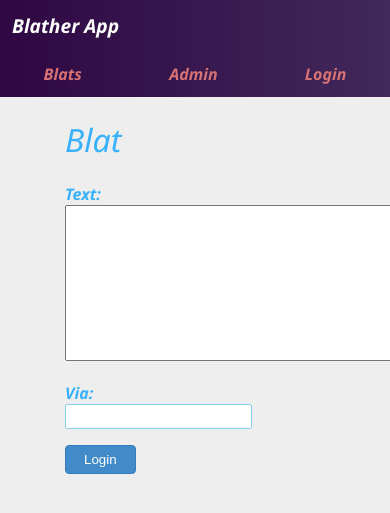
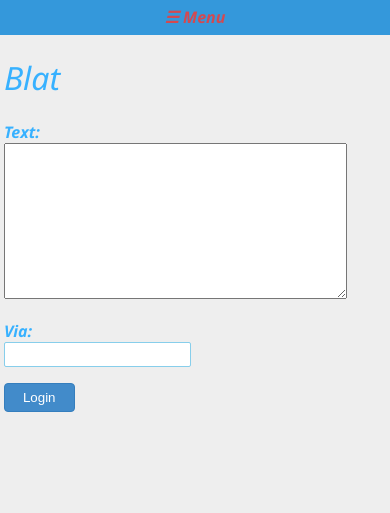
Before and after one commit to deepakmk1993/blather, a Django app: a page that uses blat/templates/blat/master.html in a window 390 px wide; the page is wider, and only the part inside the window is pictured. Shown: the top 513 px of that part. Run offline with Django 3.2, Linux system fonts and the light colour scheme.

Commit message:
Initialize repository

```diff
--- a/blat/static/css/layout.css
+++ b/blat/static/css/layout.css
@@ -34,11 +34,11 @@
   display: flex;
   -webkit-flex-flow: row wrap;
   justify-content: space-around;
-  background: #41295a; /* fallback for old browsers */
-  background: -webkit-linear-gradient(to left, #41295a , #2F0743); /* Chrome 10-25, Safari 5.1-6 */
-  background: linear-gradient(to left, #41295a , #2F0743); /* W3C, IE 10+/ Edge, Firefox 16+, Chrome 26+, Opera 12+, Safari 7+ */
+  background: #41295a;
+  background: -webkit-linear-gradient(to left, #41295a , #2F0743);
+  background: linear-gradient(to left, #41295a , #2F0743);
 }
-header .brand{
+header #brand{
   margin-top: 0;
   font-size: 1.2em;
   margin-right: auto;
@@ -67,12 +67,15 @@
 }
 .panel-footer{
   padding: 4px;
-  /*color: #fff;*/
   background-color: #d9edf7;
 }
 #mycustomform{
   max-width: 260px;
   margin: 2% auto;
+}
+label{
+  min-width: 75px;
+  display: inline-block;
 }
 input, button {
   padding: 4px;
@@ -88,22 +91,35 @@
   background-color: #428bca;
 }
 button:hover{
-  background-image: -webkit-linear-gradient(#e72510, #d9230f 6%, #cb210e);
-  background-image: -o-linear-gradient(#e72510, #d9230f 6%, #cb210e);
-  background-image: -webkit-gradient(linear, left top, left bottom, from(#e72510), color-stop(6%, #d9230f), to(#cb210e));
   background-image: linear-gradient(#e72510, #d9230f 6%, #cb210e);
   background-repeat: no-repeat;
   border: 1px solid #a91b0c;
 }
-label{
-  min-width: 75px;
-  display: inline-block;
-}
 .errorlist li{
   color: #e72510;
 }
+
+.toggleNav {
+  display: none;
+}
 @media only screen and (max-width: 450px) {
-    header .brand{
-      flex-basis: 100%;
-    }
+  header .brand{
+    flex-basis: 100%;
+  }
+  .toggleNav {
+    color: white;
+    display: block;
+    padding: .4em 1em;
+    text-align: center;
+    background: #3498db;
+  }
+  .nav {
+    display: none;
+  }
+  .open {
+    display:flex;
+  }
+  #mycustomform{
+  margin: 0;
 }
+}
--- a/blat/templates/blat/master.html
+++ b/blat/templates/blat/master.html
@@ -7,8 +7,9 @@
   <link rel="stylesheet" href="{% static 'css/layout.css' %}">
 </head>
 <body>
-  <header>
-    <a href="{% url 'homepage' %}" class="brand">Blather App</a>
+  <a href="#" class="toggleNav" onclick="menuToggle()">&#9776; Menu</a>
+  <header class="nav" id="menu">
+    <a href="{% url 'homepage' %}" id="brand">Blather App</a>
     <a href="{% url 'homepage' %}">Blats</a>
     <a href="{% url 'admin:index' %}">Admin</a>
     {% if user.is_authenticated %}
@@ -28,5 +29,18 @@
   <div class="container">
     {% block content %}{% endblock %}
   </div>
+  <script type="text/javascript">
+    function menuToggle(){
+      var mymenu = document.getElementById("menu");
+      (mymenu.className != "open")?(mymenu.className = "open"):(mymenu.className = "nav");
+  	}
+    var link = document.getElementById('menu').getElementsByTagName('a');
+    window.onload = function () {
+      for(var i=0; i<link.length; i++){
+        if (link[i].href === window.location.href)
+          link[i].className = "active";
+      }
+    };
+  </script>
 </body>
 </html>
```
